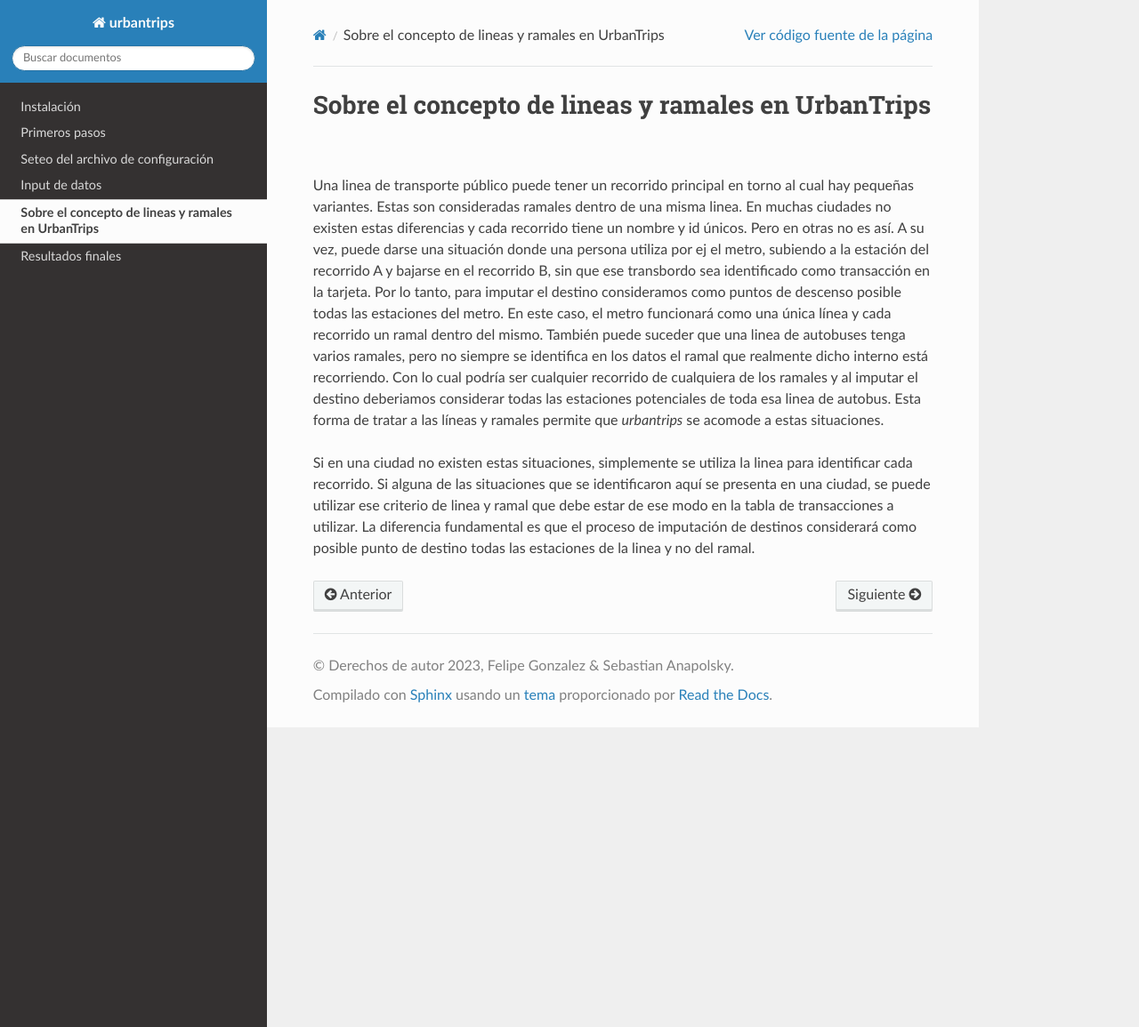
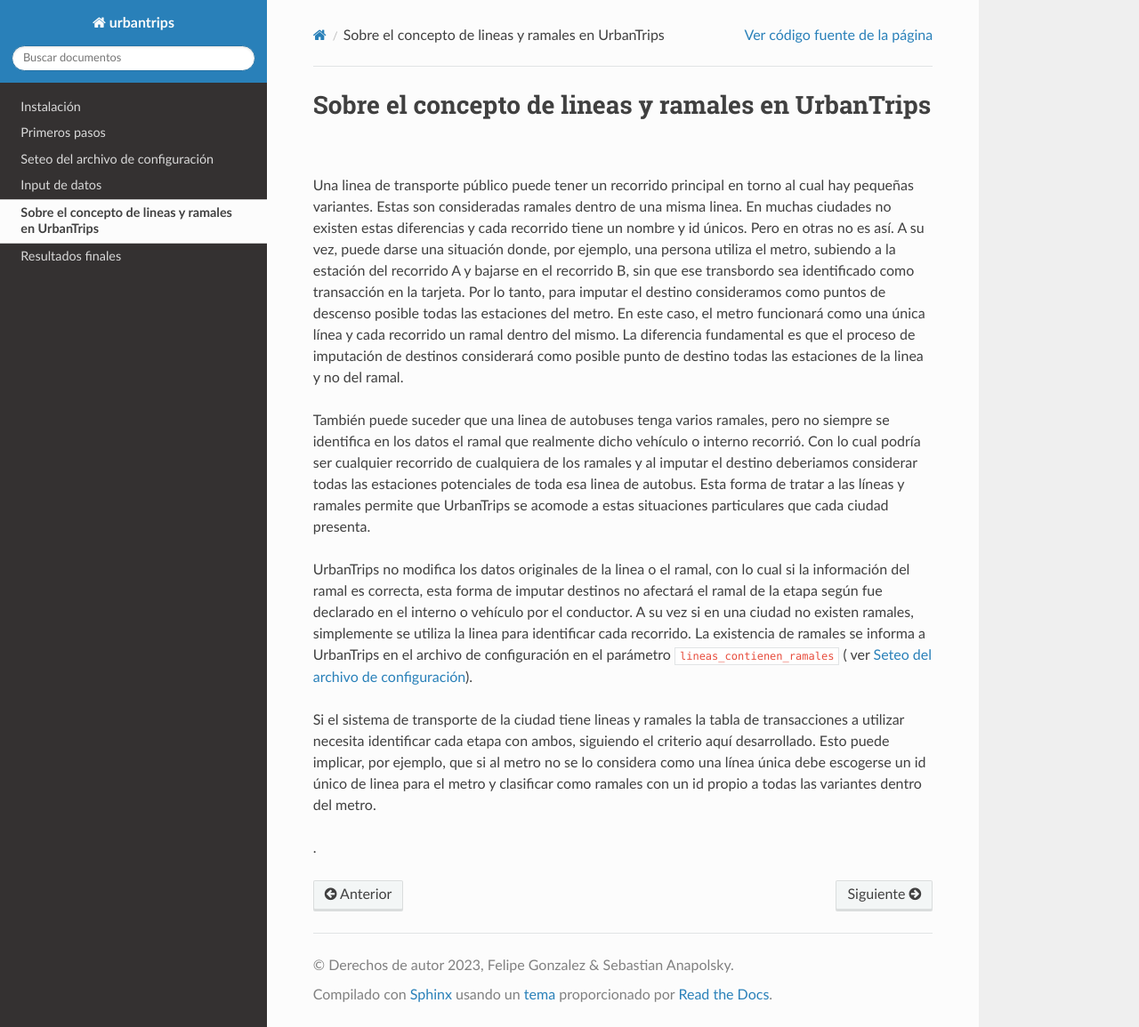
Before and after one commit to EL-BID/UrbanTrips, a Sphinx documentation site: the page built from docs/source/lineas_ramales.rst, in a window 1280 px wide and 1155 px high. Shown: the whole window at 89% size. Built offline with Sphinx 7.4.7 and the Read the Docs theme 2.0.0, drawn with Linux system fonts in a browser that asks for light colours.

Commit message:
Update docs

```diff
--- a/docs/source/configuracion.rst
+++ b/docs/source/configuracion.rst
@@ -163,7 +163,7 @@
    nombre_archivo_paradas:
 
 
-Finalmente se pueden suministrar diferentes archivos con unidades espaciales para las que se quiere agregar datos. Para cada archivo debe indicarse el nombre del atributo que contiene la información y, de ser necesario, un orden en el que se quiera producir las matrices OD que genera UrbanTrips.
+Finalmente se pueden suministrar diferentes archivos con unidades espaciales para las que se quiere agregar datos. Para cada archivo debe indicarse el nombre del archivo, el nombre del atributo que contiene la información y, de ser necesario, un orden en el que se quiera producir las matrices OD que genera UrbanTrips. Estos archivos deben estar ubicados con el resto de los insumos de la ciudad en ``data/data_ciudad/``.
 
 .. code::
 
--- a/docs/source/lineas_ramales.rst
+++ b/docs/source/lineas_ramales.rst
@@ -1,6 +1,12 @@
 Sobre el concepto de lineas y ramales en UrbanTrips
 ===================================================
 
-Una linea de transporte público puede tener un recorrido principal en torno al cual hay pequeñas variantes. Estas son consideradas ramales dentro de una misma linea. En muchas ciudades no existen estas diferencias y cada recorrido tiene un nombre y id únicos. Pero en otras no es así. A su vez, puede darse una situación donde una persona utiliza por ej el metro, subiendo a la estación del recorrido A y bajarse en el recorrido B, sin que ese transbordo sea identificado como transacción en la tarjeta. Por lo tanto, para imputar el destino consideramos como puntos de descenso posible todas las estaciones del metro. En este caso, el metro funcionará como una única línea y cada recorrido un ramal dentro del mismo. También puede suceder que una linea de autobuses tenga varios ramales, pero no siempre se identifica en los datos el ramal que realmente dicho interno está recorriendo. Con lo cual podría ser cualquier recorrido de cualquiera de los ramales y al imputar el destino deberiamos considerar todas las estaciones potenciales de toda esa linea de autobus. Esta forma de tratar a las líneas y ramales permite que `urbantrips` se acomode a estas situaciones.
+Una linea de transporte público puede tener un recorrido principal en torno al cual hay pequeñas variantes. Estas son consideradas ramales dentro de una misma linea. En muchas ciudades no existen estas diferencias y cada recorrido tiene un nombre y id únicos. Pero en otras no es así. A su vez, puede darse una situación donde, por ejemplo, una persona utiliza el metro, subiendo a la estación del recorrido A y bajarse en el recorrido B, sin que ese transbordo sea identificado como transacción en la tarjeta. Por lo tanto, para imputar el destino consideramos como puntos de descenso posible todas las estaciones del metro. En este caso, el metro funcionará como una única línea y cada recorrido un ramal dentro del mismo. La diferencia fundamental es que el proceso de imputación de destinos considerará como posible punto de destino todas las estaciones de la linea y no del ramal.
 
-Si en una ciudad no existen estas situaciones, simplemente se utiliza la linea para identificar cada recorrido. Si alguna de las situaciones que se identificaron aquí se presenta en una ciudad, se puede utilizar ese criterio de linea y ramal que debe estar de ese modo en la tabla de transacciones a utilizar. La diferencia fundamental es que el proceso de imputación de destinos considerará como posible punto de destino todas las estaciones de la linea y no del ramal.
+También puede suceder que una linea de autobuses tenga varios ramales, pero no siempre se identifica en los datos el ramal que realmente dicho vehículo o interno recorrió. Con lo cual podría ser cualquier recorrido de cualquiera de los ramales y al imputar el destino deberiamos considerar todas las estaciones potenciales de toda esa linea de autobus. Esta forma de tratar a las líneas y ramales permite que UrbanTrips se acomode a estas situaciones particulares que cada ciudad presenta.
+
+UrbanTrips no modifica los datos originales de la linea o el ramal, con lo cual si la información del ramal es correcta, esta forma de imputar destinos no afectará el ramal de la etapa según fue declarado en el interno o vehículo por el conductor. A su vez si en una ciudad no existen ramales, simplemente se utiliza la linea para identificar cada recorrido. La existencia de ramales se informa a UrbanTrips en el archivo de configuración en el parámetro ``lineas_contienen_ramales`` ( ver :doc:`configuracion`).
+
+Si el sistema de transporte de la ciudad tiene lineas y ramales la tabla de transacciones a utilizar necesita identificar cada etapa con ambos, siguiendo el criterio aquí desarrollado. Esto puede implicar, por ejemplo, que si al metro no se lo considera como una línea única debe escogerse un id único de linea para el metro y clasificar como ramales con un id propio a todas las variantes dentro del metro.
+
+.
```
Also changed, not shown: other parts of docs/source/configuracion.rst (+1 -1 lines), docs/source/resultados.rst (+12 -1 lines).
